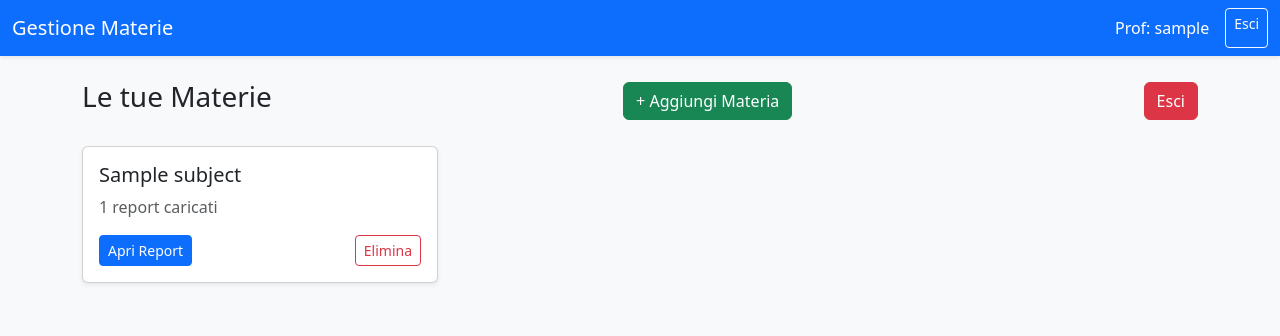
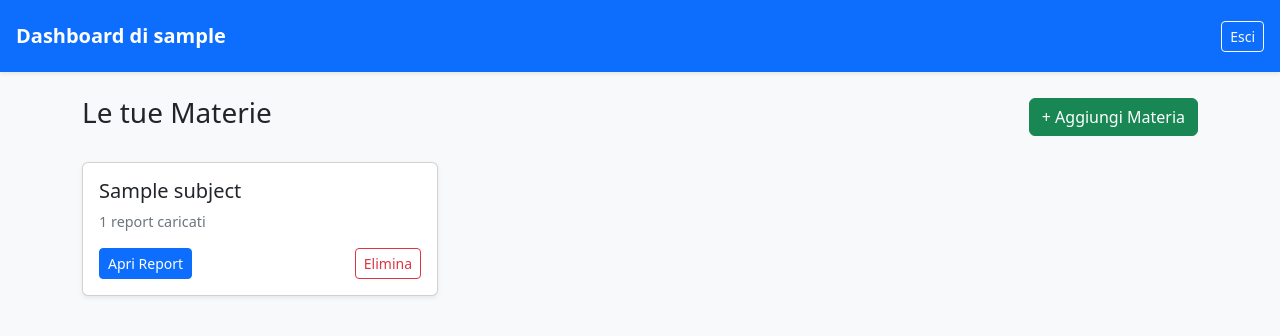
Before and after one commit to LejlaBrkic166792/Project, a Flask app: page / in a window 1280 px wide. Shown: the top 336 px of the page. Run offline with Flask 3, Linux system fonts and the light colour scheme; a user stored in the database is signed in; tables that the repository leaves empty hold one stand-in row (values such as "Sample post").

Commit message:
aggiornamento

```diff
--- a/flaskr/dashboard.py
+++ b/flaskr/dashboard.py
@@ -6,6 +6,7 @@ from werkzeug.utils import secure_filename
 #uso di select
 from sqlalchemy import select
 from sqlalchemy.orm import selectinload
+import codecs
 
 # Importiamo il database e i modelli
 from .db import db
@@ -18,20 +19,21 @@ ALLOWED_EXTENSIONS = {'csv'}
 def allowed_file(filename):
     return '.' in filename and filename.rsplit('.', 1)[1].lower() in ALLOWED_EXTENSIONS
 
-'''
-valutare se ge
-'''
+@dash_bp.before_request
+@login_required
+def controllo_accessi():
+    # ogni rotta in questo file ora richiede il login automaticamente.
+    pass
 
-
+#mostra la lista delle materie dell'prof
 @dash_bp.route('/')
-@login_required
 def dashboard():
     istruzione = select(Subject).where(Subject.user_id == current_user.id)
     materie = db.session.execute(istruzione).scalars().all()
     return render_template('dashboard/lista_materie.html', subjects=materie)
 
+#aggiunge una nuova materia
 @dash_bp.route('/nuova_materia', methods=['GET', 'POST'])
-@login_required
 def nuova_materia():
     if request.method == 'POST':
         nome_materia = request.form.get('subject_name')
@@ -42,11 +44,10 @@ def nuova_materia():
                 # 1. Crea la Materia
                 nuova_materia_obj = Subject(name=nome_materia, user_id=current_user.id)
                 db.session.add(nuova_materia_obj)
-                #aggiunge i dati senza chiudere la transizione
                 db.session.flush()
 
-                # 2. Leggi CSV
-                stream = io.StringIO(file.stream.read().decode("UTF8"), newline=None)
+                # 2. Leggi CSV, decodifichiamo lo stream riga per riga
+                stream = codecs.iterdecode(file.stream, 'utf-8')
                 reader = csv.DictReader(stream)
                 data_list = [row for row in reader]
 
@@ -69,25 +70,8 @@ def nuova_materia():
 
     return render_template('dashboard/nuova_materia.html')
 
-@dash_bp.route('/report/<int:subject_id>')
-@login_required
-def report(subject_id):
-    istruzione = (
-        select(Subject)
-        .options(selectinload(Subject.datasets))
-        .where(Subject.id == subject_id, Subject.user_id == current_user.id)
-    )
-    materia = db.session.execute(istruzione).scalar_one_or_none()
-
-    if not materia:
-        flash("Materia non trovata o non autorizzato.", "danger")
-        return redirect(url_for('dashboard.dashboard'))
-
-    return render_template('dashboard/report.html', subject=materia)
-
-
+#elimina la materia (provissorio)
 @dash_bp.route('/elimina_materia/<int:subject_id>', methods=['POST'])
-@login_required
 def elimina_materia(subject_id):
     # Cerchiamo la materia assicurandoci che appartenga all'utente loggato
     istruzione = select(Subject).where(Subject.id == subject_id, Subject.user_id == current_user.id)
@@ -108,3 +92,20 @@ def elimina_materia(subject_id):
         flash(f'Errore durante l\'eliminazione: {e}')
 
     return redirect(url_for('dashboard.dashboard'))
+
+
+#paggina dei report
+@dash_bp.route('/report/<int:subject_id>')
+def report(subject_id):
+    istruzione = (
+        select(Subject)
+        .options(selectinload(Subject.datasets))
+        .where(Subject.id == subject_id, Subject.user_id == current_user.id)
+    )
+    materia = db.session.execute(istruzione).scalar_one_or_none()
+
+    if not materia:
+        flash("Materia non trovata o non autorizzato.", "danger")
+        return redirect(url_for('dashboard.dashboard'))
+
+    return render_template('dashboard/report.html', subject=materia)
--- a/flaskr/db.py
+++ b/flaskr/db.py
@@ -2,14 +2,12 @@ from flask_sqlalchemy import SQLAlchemy
 from flask_login import LoginManager
 from flask_bcrypt import Bcrypt
 
-#Definire db = SQLAlchemy() e login_manager = LoginManager() all'esterno permette di importare questi oggetti senza causare errori di inizializzazione
+#permette di importare questi oggetti senza causare errori di inizializzazione
 db = SQLAlchemy()
 login_manager = LoginManager()
 bcrypt = Bcrypt()
 
 @login_manager.user_loader
-#cookie memorizzano i dati come stringhe, int(user_id) assicura che SQLAlchemy cerchi l'ID nel formato corretto (numero intero).
 def load_user(user_id):
-    #Impedisce che db.py e models.py si importino a vicenda all'infinito
     from .models import User
-    return User.query.get(int(user_id))
+    return db.session.get(User, int(user_id))
--- /dev/null
+++ b/flaskr/static/dashboard.css
@@ -0,0 +1,54 @@
+
+
+.dash-nav {
+    display: flex;
+    justify-content: space-between;
+    align-items: center;
+    padding: 0.5rem 1rem;
+}
+
+.form-container {
+    max-width: 600px;
+    margin: 3rem auto;
+}
+
+.form-header {
+    background-color: #007bff;
+    color: white;
+    padding: 1rem;
+    border-radius: 0.5rem 0.5rem 0 0;
+}
+
+.form-footer {
+    display: flex;
+    justify-content: space-between;
+    margin-top: 1.5rem;
+}
+
+.font-bold {
+    font-weight: bold;
+}
+
+.dash-header, .card-actions {
+    display: flex;
+    justify-content: space-between;
+    align-items: center;
+}
+
+.dash-container {
+    margin-top: 1.5rem; /* Sostituisce mt-4 */
+}
+
+.materia-card {
+    transition: transform 0.2s;
+    box-shadow: 0 0.125rem 0.25rem rgba(0, 0, 0, 0.075); /* shadow-sm */
+}
+
+.materia-card:hover {
+    transform: translateY(-5px);
+}
+
+.text-info-muted {
+    color: #6c757d; /* text-muted */
+    font-size: 0.9rem;
+}
--- a/flaskr/templates/dashboard/base_dash.html
+++ b/flaskr/templates/dashboard/base_dash.html
@@ -5,22 +5,20 @@
     <meta name="viewport" content="width=device-width, initial-scale=1.0">
     <link href="https://cdn.jsdelivr.net/npm/bootstrap@5.3.0/dist/css/bootstrap.min.css" rel="stylesheet">
     <link rel="stylesheet" href="{{ url_for('static', filename='style.css') }}">
+    <link rel="stylesheet" href="{{ url_for('static', filename='dashboard.css') }}">
     <title>{% block title %}Dashboard{% endblock %}</title>
 </head>
 <body class="bg-light">
-    <!-- Navbar Superiore per ordine e pulizia -->
-    <nav class="navbar navbar-expand-lg navbar-dark bg-primary shadow-sm">
-        <div class="container-fluid">
-            <a class="navbar-brand font-weight-bold" href="{{ url_for('dashboard.dashboard') }}">Gestione Materie</a>
-            <div class="d-flex">
-                <span class="navbar-text me-3 text-white">Prof: {{ current_user.username }}</span>
-                <a href="{{ url_for('auth.logout') }}" class="btn btn-outline-light btn-sm">Esci</a>
-            </div>
+    <nav class="navbar navbar-dark bg-primary shadow-sm">
+        <div class="container-fluid dash-nav"> <!-- Classe CSS personalizzata -->
+            <a class="navbar-brand font-bold" href="{{ url_for('dashboard.dashboard') }}">
+                Dashboard di {{ current_user.username }}
+            </a>
+            <a href="{{ url_for('auth.logout') }}" class="btn btn-outline-light btn-sm">Esci</a>
         </div>
     </nav>
 
     <div class="container-fluid mt-4">
-        <!-- Messaggi Flash posizionati in alto -->
         {% with messages = get_flashed_messages(with_categories=true) %}
           {% if messages %}
             {% for category, message in messages %}
@@ -32,7 +30,6 @@
           {% endif %}
         {% endwith %}
 
-        <!-- Il contenuto ora respira a tutta larghezza -->
         {% block body %}{% endblock %}
     </div>
 
--- a/flaskr/templates/dashboard/lista_materie.html
+++ b/flaskr/templates/dashboard/lista_materie.html
@@ -1,47 +1,48 @@
 {% extends 'dashboard/base_dash.html' %}
 
 {% block body %}
-<div class="container mt-4">
-    <div class="d-flex justify-content-between align-items-center mb-4">
+<div class="container dash-container">
+
+    {# Header visibile solo se ci sono materie #}
+    {% if subjects %}
+    <div class="dash-header mb-4">
         <h3>Le tue Materie</h3>
         <a href="{{ url_for('dashboard.nuova_materia') }}" class="btn btn-success">
             + Aggiungi Materia
         </a>
-        <a href="{{ url_for('auth.logout') }}" class="btn btn-danger">
-                Esci
-        </a>
     </div>
+    {% endif %}
 
     <div class="row">
-        {# Ciclo sulle materie passate dalla funzione dashboard() #}
         {% for s in subjects %}
             <div class="col-md-4 mb-3">
-            <div class="card shadow-sm">
+                <div class="card materia-card shadow-sm">
                     <div class="card-body">
                         <h5 class="card-title">{{ s.name }}</h5>
-                    <p class="card-text text-muted">
+                        <p class="text-info-muted">
                             {{ s.datasets|length }} report caricati
                         </p>
-                    <div class="d-flex justify-content-between align-items-center">
+
+                        <div class="card-actions">
                             <a href="{{ url_for('dashboard.report', subject_id=s.id) }}" class="btn btn-primary btn-sm">
                                 Apri Report
                             </a>
 
-                        <form action="{{ url_for('dashboard.elimina_materia', subject_id=s.id) }}" method="POST" onsubmit="return confirm('Sei sicuro di voler eliminare questa materia e tutti i suoi dati?');">
+                            <form action="{{ url_for('dashboard.elimina_materia', subject_id=s.id) }}" method="POST" onsubmit="return confirm('Sei sicuro?');">
                                 <input type="hidden" name="csrf_token" value="{{ csrf_token() }}">
-                            <button type="submit" class="btn btn-outline-danger btn-sm">
-                                Elimina
-                            </a>
+                                <button type="submit" class="btn btn-outline-danger btn-sm">Elimina</button>
                             </form>
                         </div>
                     </div>
                 </div>
             </div>
         {% else %}
+            {# Stato vuoto: mostrato se il prof non ha ancora materie #}
             <div class="col-12 text-center mt-5">
                 <div class="p-5 border rounded bg-light">
-                <p class="text-muted">Benvenuto Prof! Non hai ancora creato nessuna materia.</p>
-                <a href="{{ url_for('dashboard.nuova_materia') }}" class="btn btn-success">
+                    <h3>Benvenuto Prof!</h3>
+                    <p class="text-muted">Non hai ancora creato nessuna materia. Inizia da qui per gestire i tuoi report.</p>
+                    <a href="{{ url_for('dashboard.nuova_materia') }}" class="btn btn-success btn-lg">
                         Inizia ora: Aggiungi la tua prima Materia
                     </a>
                 </div>
```
Also changed, not shown: flaskr/__init__.py (+8 -6 lines), flaskr/auth.py (+20 -12 lines), flaskr/form.py (+6 -6 lines), flaskr/templates/dashboard/nuova_materia.html (+6 -9 lines), flaskr/templates/dashboard/report.html (+8 -1 lines). Lines whose indentation alone changed are shown as unchanged.
